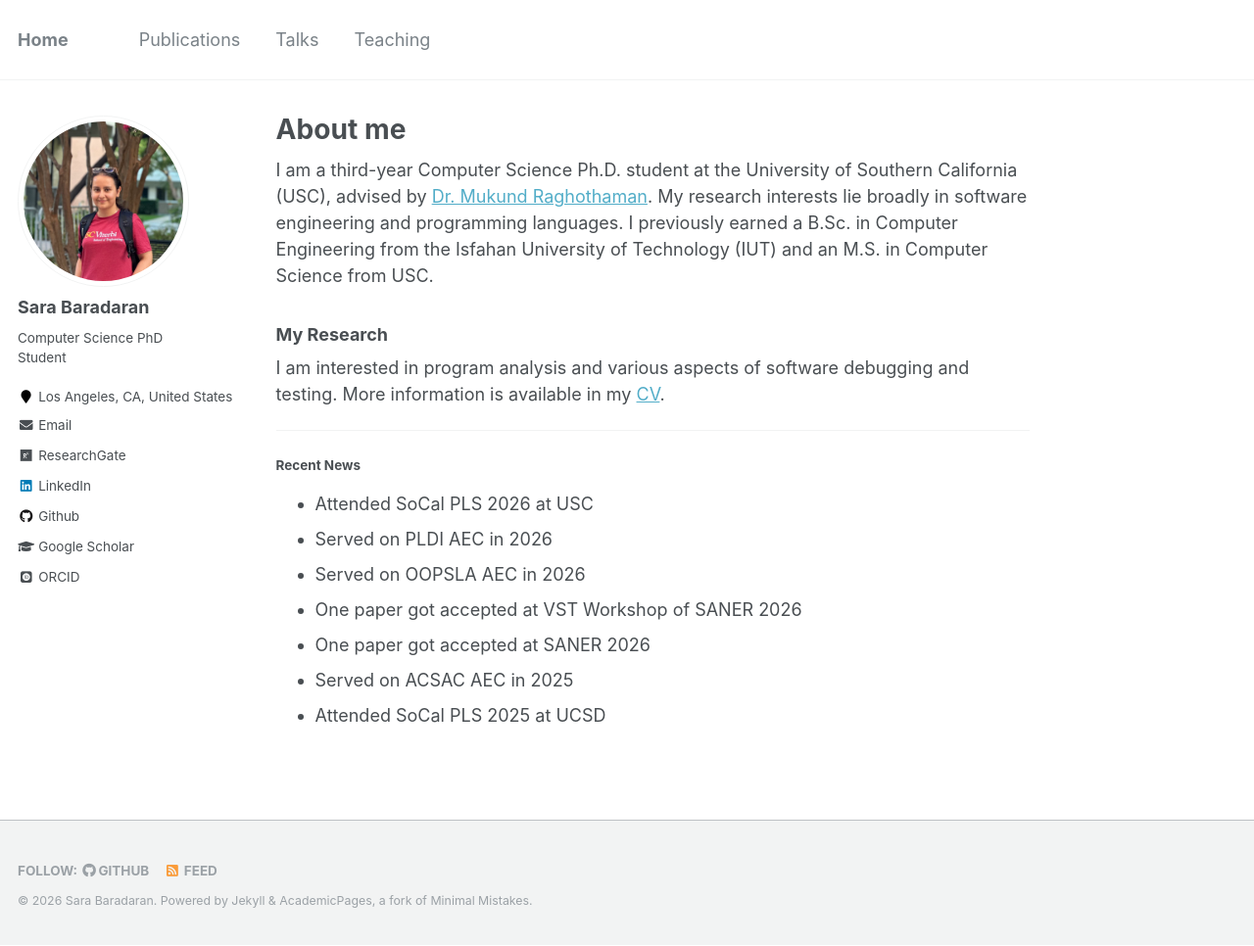
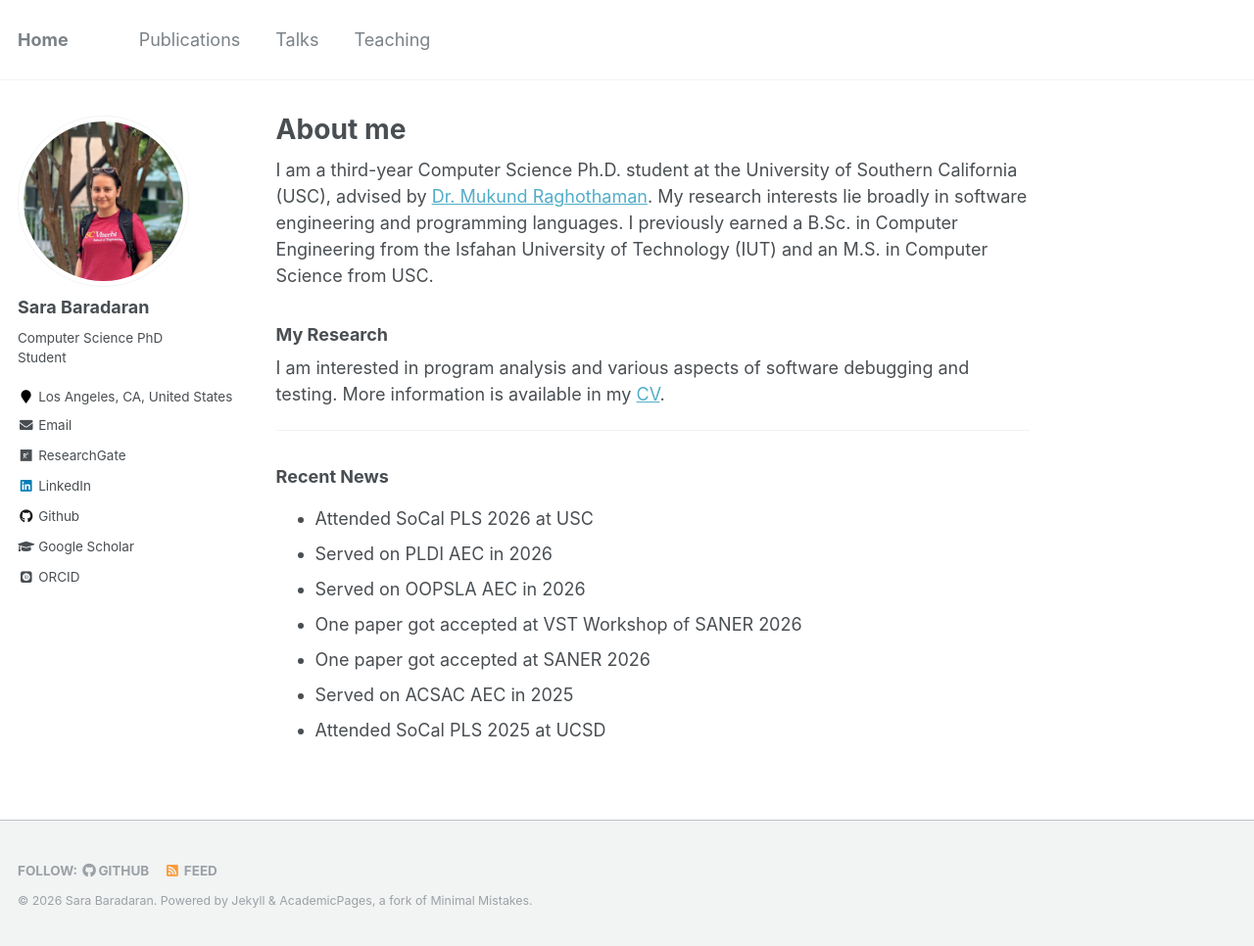
Before and after one commit to SaraBaradaran/SaraBaradaran.github.io, a Jekyll site: the page built from _pages/about.md, in a window 1280 px wide and 966 px high. Shown: the whole window at 98% size. Built offline with Jekyll 4.4.1, drawn with Linux system fonts in a browser that asks for light colours; some web fonts are replaced.

```diff
--- a/_pages/about.md
+++ b/_pages/about.md
@@ -13,7 +13,7 @@ I am a third-year Computer Science Ph.D. student at the University of Southern C
 I am interested in program analysis and various aspects of software debugging and testing. More information is available in my [CV](https://raw.githubusercontent.com/SaraBaradaran/SaraBaradaran.github.io/master/CV_SaraBaradaran-8.pdf).
 
 ---
-#### Recent News
+### Recent News
 - Attended SoCal PLS 2026 at USC
 - Served on PLDI AEC in 2026
 - Served on OOPSLA AEC in 2026
```
